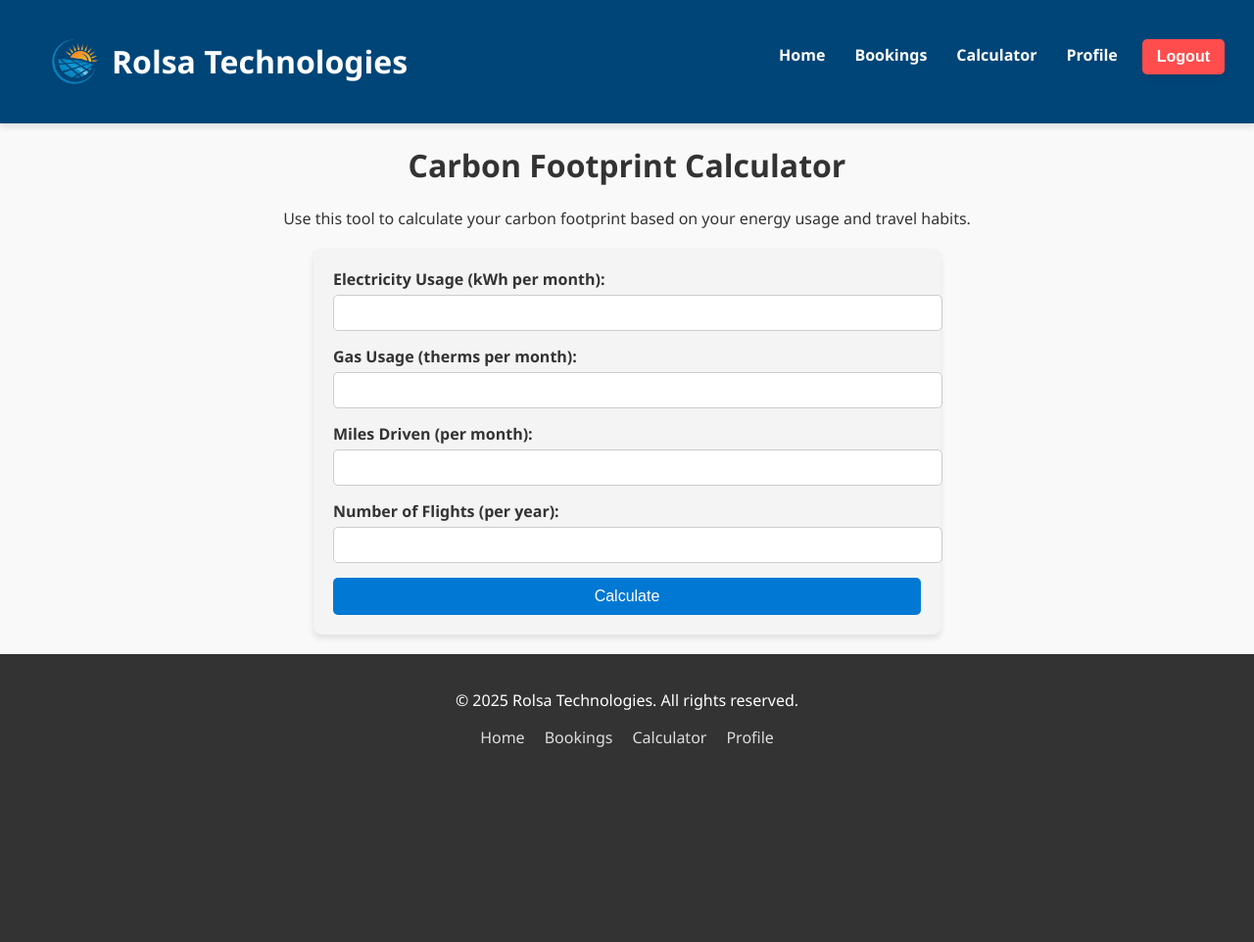
After one commit to MikkaHYT/Task-2, a Flask app: page /calculator in a window 1280 px wide. The commit adds this page. Shown: the top 962 px of the page at 98% size. Run offline with Flask 3, Linux system fonts and the light colour scheme; a user stored in the database is signed in.

Commit message:
add carbon footprint calculator and enhance profile booking features

```diff
--- a/main.py
+++ b/main.py
@@ -12,7 +12,7 @@ app.secret_key = 'secret'
 # Connect Database
 def connect_db():
     conn = connect('database.db')
-    conn.execute('CREATE TABLE IF NOT EXISTS users (name TEXT, password TEXT, email TEXT)')
+    conn.execute('CREATE TABLE IF NOT EXISTS users (name TEXT, password TEXT, email TEXT, address TEXT)')
     return conn
 
 # Insert Data
@@ -81,6 +81,7 @@ def login():
         if user and checkpw(password.encode('utf-8'), user[1]):
             session['username'] = name
             session['email'] = user[2]
+            session['address'] = user[3]
             flash('Logged in', 'success')
             return redirect(url_for('index'))
         else:
@@ -101,14 +102,34 @@ def profile():
     if request.method == 'POST':
         email = request.form['email']
         password = request.form['password']
-        if email and password:
+        address = request.form['address']
+        if email and password and address:
             hash_pw = hashpw(password.encode('utf-8'), gensalt())
             conn = connect_db()
-            conn.execute('UPDATE users SET email = ?, password = ? WHERE name = ?', (email, hash_pw, session['username']))
+            conn.execute('UPDATE users SET email = ?, password = ?, address = ? WHERE name = ?', (email, hash_pw, address, session['username']))
             conn.commit()
             conn.close()
-            flash('Email and password updated', 'success')
+            flash('Email, password, and address updated', 'success')
             session['email'] = email
+            session['address'] = address
+            return redirect(url_for('profile'))
+        elif email and address:
+            conn = connect_db()
+            conn.execute('UPDATE users SET email = ?, address = ? WHERE name = ?', (email, address, session['username']))
+            conn.commit()
+            conn.close()
+            flash('Email and address updated', 'success')
+            session['email'] = email
+            session['address'] = address
+            return redirect(url_for('profile'))
+        elif password and address:
+            hash_pw = hashpw(password.encode('utf-8'), gensalt())
+            conn = connect_db()
+            conn.execute('UPDATE users SET password = ?, address = ? WHERE name = ?', (hash_pw, address, session['username']))
+            conn.commit()
+            conn.close()
+            flash('Password and address updated', 'success')
+            session['address'] = address
             return redirect(url_for('profile'))
         elif email:
             conn = connect_db()
@@ -126,6 +147,14 @@ def profile():
             conn.close()
             flash('Password updated', 'success')
             return redirect(url_for('profile'))
+        elif address:
+            conn = connect_db()
+            conn.execute('UPDATE users SET address = ? WHERE name = ?', (address, session['username']))
+            conn.commit()
+            conn.close()
+            flash('Address updated', 'success')
+            session['address'] = address
+            return redirect(url_for('profile'))
         return redirect(url_for('profile'))
     if 'username' in session:
         return render_template('profile.html')
@@ -138,7 +167,16 @@ def profile():
 def booking():
     if request.method == "POST":
         if 'username' in session:
-        # Get form data
+            # Check if the user already has a booking
+            conn = connect_db()
+            cursor = conn.execute('SELECT * FROM bookings WHERE name = ?', (session['username'],))
+            existing_booking = cursor.fetchone()
+            conn.close()
+
+            if existing_booking:
+                flash('You already have a booking. Please delete it before creating a new one.', 'danger')
+                return redirect(url_for('booking'))
+            # Get form data
             name = session['username']
             fullname = request.form['name']
             email = request.form['email']
@@ -162,12 +200,34 @@ def booking():
         else:
             flash('You must be logged in to make a booking.', 'danger')
             return redirect(url_for('login'))
-    else:
+
+    elif request.method == "GET":
         if 'username' in session:
-            return render_template("booking.html")
+            # Retrieve booking details for the logged-in user
+            conn = connect_db()
+            cursor = conn.execute('SELECT * FROM bookings WHERE name = ?', (session['username'],))
+            booking = cursor.fetchone()
+            conn.close()
+
+            # Pass booking details to the template
+            if booking:
+                booking_data = {
+                    'name': booking[1],
+                    'email': booking[3],
+                    'phone': booking[4],
+                    'date': booking[5],
+                    'time': booking[6],
+                    'address': booking[7],
+                    'message': booking[8]
+                }
+                return render_template('booking.html', booking=booking_data)
+            else:
+                #flash('No bookings found.', 'danger')
+                return render_template('booking.html', booking=None)
         else:
-            flash('You must be logged in to create bookings.', 'danger')
+            flash('You must be logged in to view bookings.', 'danger')
             return redirect(url_for('login'))
+
 
 # Delete Booking
 @app.route("/delete-booking", methods=["POST"])
@@ -193,6 +253,26 @@ def deletebooking():
         flash('You must be logged in to delete a booking.', 'danger')
         return redirect(url_for('login'))
 
+@app.route('/calculator', methods=['GET', 'POST'])
+def calculator():
+    result = None
+    if request.method == 'POST':
+        # Get form data
+        electricity = float(request.form['electricity'])  # kWh per month
+        gas = float(request.form['gas'])  # therms per month
+        miles = float(request.form['miles'])  # miles driven per month
+        flights = int(request.form['flights'])  # number of flights per year
+
+        # Carbon footprint calculations (approximate values)
+        electricity_emissions = electricity * 0.453  # kg CO2 per kWh
+        gas_emissions = gas * 5.3  # kg CO2 per therm
+        miles_emissions = miles * 0.404  # kg CO2 per mile
+        flights_emissions = flights * 1100  # kg CO2 per flight
+
+        # Total annual emissions
+        result = round((electricity_emissions + gas_emissions + miles_emissions) * 12 + flights_emissions, 2)
+
+    return render_template('calculator.html', result=result)
 
 # Run Flask App
 if __name__ == '__main__':
--- a/static/css/main.css
+++ b/static/css/main.css
@@ -35,16 +35,23 @@ header {
     margin-right: 15px;
 }
 
+/* Navigation Bar Styles */
+.nav-bar {
+    display: flex; /* Use flexbox for alignment */
+    align-items: center; /* Center items vertically */
+    justify-content: flex-end; /* Align items to the right */
+    gap: 20px; /* Add spacing between buttons */
+}
+
 .nav-bar ul {
-    list-style: none;
-    margin: 0;
-    padding: 0;
-    display: flex;
-    gap: 20px;
+    display: flex; /* Use flexbox for the list */
+    list-style: none; /* Remove bullet points */
+    margin: 0; /* Remove default margin */
+    padding: 0; /* Remove default padding */
 }
 
 .nav-bar ul li {
-    display: inline;
+    margin: 0; /* Remove default margin */
 }
 
 .nav-bar ul li a {
@@ -60,14 +67,31 @@ header {
     background-color: #005a9e;
 }
 
+/* Logout Button Styling */
+/* Ensure the logout form aligns with the other nav items */
+.logout-form {
+    position: relative;
+    top: -5px;
+    left: 10px;
+    display: inline-block; /* Make the form behave like an inline element */
+    margin: 0; /* Remove any default margin */
+    padding: 0; /* Remove any default padding */
+}
+
+/* Style the logout button to match the other nav links */
 .logout-form button {
     background-color: #ff4d4d;
     color: white;
     border: none;
-    padding: 10px 15px;
+    padding: 10px 15px; /* Match the padding of the nav links */
     border-radius: 5px;
+    font-weight: bold;
+    font-size: 16px; /* Match the font size of the nav links */
     cursor: pointer;
     transition: background-color 0.3s;
+    text-align: center; /* Center the text */
+    display: inline-block; /* Make the button behave like an inline element */
+    line-height: 1; /* Ensure consistent vertical alignment */
 }
 
 .logout-form button:hover {
@@ -162,8 +186,10 @@ footer {
 
 #flash {
     position: absolute;
+    /*
     top: 465px;
     right: 1050px;
+    */
     animation: fadeOut 1.5s forwards 1.5s;
 }
 
@@ -196,3 +222,117 @@ footer {
     background-color: #004578;
     transform: scale(0.95);
 }
+
+/* Carbon Footprint Calculator Styles */
+form {
+    max-width: 600px;
+    margin: 20px auto;
+    padding: 20px;
+    background-color: #f4f4f4;
+    border-radius: 8px;
+    box-shadow: 0 4px 6px rgba(0, 0, 0, 0.1);
+}
+
+form div {
+    margin-bottom: 15px;
+}
+
+form label {
+    display: block;
+    font-weight: bold;
+    margin-bottom: 5px;
+}
+
+form input {
+    width: 100%;
+    padding: 10px;
+    border: 1px solid #ccc;
+    border-radius: 5px;
+}
+
+form button {
+    display: block;
+    width: 100%;
+    padding: 10px;
+    background-color: #0078d4;
+    color: white;
+    border: none;
+    border-radius: 5px;
+    font-size: 16px;
+    cursor: pointer;
+    transition: background-color 0.3s;
+}
+
+form button:hover {
+    background-color: #005a9e;
+}
+
+#profile-info {
+    text-align: center;
+}
+
+
+
+#booking-title {
+    text-align: center;
+}
+
+#view-booking {
+    text-align: center;
+}
+
+/* General Section Styling */
+.info-section {
+    background-color: #f4f4f4;
+    margin: 20px auto;
+    padding: 20px;
+    border-radius: 8px;
+    box-shadow: 0 4px 6px rgba(0, 0, 0, 0.1);
+    max-width: 800px;
+    text-align: left;
+}
+
+.info-section h2 {
+    color: #004578;
+    font-size: 24px;
+    margin-bottom: 15px;
+    text-align: center;
+}
+
+.info-section p {
+    font-size: 16px;
+    line-height: 1.6;
+    margin-bottom: 10px;
+    text-align: center;
+}
+
+.info-section ul {
+    list-style-type: disc;
+    padding-left: 20px;
+    margin-top: 10px;
+}
+
+.info-section ul li {
+    margin-bottom: 8px;
+    font-size: 16px;
+}
+
+/* Styled Hyperlinks */
+.styled-link {
+    color: #0078d4;
+    text-decoration: none;
+    font-weight: bold;
+    transition: color 0.3s, text-shadow 0.3s;
+}
+
+.styled-link:hover {
+    color: #005a9e;
+    text-shadow: 0 0 5px rgba(0, 120, 212, 0.5);
+}
+
+/* Center the entire page content */
+#index-info {
+    margin: 50px auto;
+    max-width: 900px;
+    text-align: center;
+}
--- a/templates/base.html
+++ b/templates/base.html
@@ -11,6 +11,37 @@
 <body>
     <header>
         <div class="header-container">
+            <div class="logo-container">
+                <img id="logo" src="./static/img/logo.png" alt="Rolsa Technologies Logo">
+                <h1>Rolsa Technologies</h1>
+            </div>
+            <nav class="nav-bar">
+                <ul>
+                    <li><a href="/">Home</a></li>
+                    <li><a href="/bookings">Bookings</a></li>
+                    <li><a href="/calculator">Calculator</a></li>
+                    {% if session['username'] %}
+                        <li><a href="/profile">Profile</a></li>
+                        <li>
+                            <form action="/logout" method="post" class="logout-form">
+                                <button type="submit">Logout</button>
+                            </form>
+                        </li>
+                    {% else %}
+                        <li><a href="/login">Login</a></li>
+                        <li><a href="/register">Register</a></li>
+                    {% endif %}
+                </ul>
+            </nav>
+        </div>
+    </header>
+    <main>
+        {% block content %}{% endblock %}
+    </main>
+    <footer>
+
+
+        <div class="footer-container">
             <div id="flash">
                 {% with messages = get_flashed_messages(with_categories=true) %}
                     {% if messages %}
@@ -34,40 +65,11 @@
                         });
                     </script>
                 </div>
-            <div class="logo-container">
-                <img id="logo" src="./static/img/logo.png" alt="Rolsa Technologies Logo">
-                <h1>Rolsa Technologies</h1>
-            </div>
-            <nav class="nav-bar">
-                <ul>
-                    <li><a href="/">Home</a></li>
-                    <li><a href="/bookings">Bookings</a></li>
-                    {% if session['username'] %}
-                        <li><a href="/profile">Profile</a></li>
-                        <li>
-                            <form action="/logout" method="post" class="logout-form">
-                                <button type="submit">Logout</button>
-                            </form>
-                        </li>
-                    {% else %}
-                        <li><a href="/login">Login</a></li>
-                        <li><a href="/register">Register</a></li>
-                    {% endif %}
-                </ul>
-            </nav>
-        </div>
-    </header>
-    <main>
-        {% block content %}{% endblock %}
-    </main>
-    <footer>
-
-
-        <div class="footer-container">
             <p>&copy; 2025 Rolsa Technologies. All rights reserved.</p>
             <ul class="footer-links">
                 <li><a href="/">Home</a></li>
                 <li><a href="/bookings">Bookings</a></li>
+                <li><a href="/profile">Calculator</a></li>
                 <li><a href="/profile">Profile</a></li>
             </ul>
         </div>
--- /dev/null
+++ b/templates/calculator.html
@@ -0,0 +1,32 @@
+{% extends "base.html" %}
+
+{% block content %}
+<div id="booking-title">
+<h1>Carbon Footprint Calculator</h1>
+<p>Use this tool to calculate your carbon footprint based on your energy usage and travel habits.</p>
+</div>
+<form method="post" action="/calculator">
+    <div>
+        <label for="electricity">Electricity Usage (kWh per month):</label>
+        <input type="number" id="electricity" name="electricity" step="0.1" required>
+    </div>
+    <div>
+        <label for="gas">Gas Usage (therms per month):</label>
+        <input type="number" id="gas" name="gas" step="0.1" required>
+    </div>
+    <div>
+        <label for="miles">Miles Driven (per month):</label>
+        <input type="number" id="miles" name="miles" step="0.1" required>
+    </div>
+    <div>
+        <label for="flights">Number of Flights (per year):</label>
+        <input type="number" id="flights" name="flights" required>
+    </div>
+    <button class="button-1" type="submit">Calculate</button>
+</form>
+
+{% if result %}
+    <h2>Your Carbon Footprint</h2>
+    <p><strong>Total Emissions:</strong> {{ result }} kg CO<sub>2</sub> per year</p>
+{% endif %}
+{% endblock %}
--- a/templates/login.html
+++ b/templates/login.html
@@ -9,6 +9,7 @@
         <input type="text" id="username" name="username" required>
         <label for="password">Password:</label>
         <input type="password" id="password" name="password" required>
+        <br> </br>
         <button type="submit">Login</button>
     </form>
 </div>
--- a/templates/profile.html
+++ b/templates/profile.html
@@ -6,6 +6,7 @@
             <h2>Profile</h2>
             <p>Username: {{ session['username'] }}</p>
             <p>Email: {{ session['email'] }}</p>
+            <p>Address: {{ session['address'] }}</p>
         </section>
         <section id="edit">
             <h2>Edit Profile</h2>
@@ -17,6 +18,9 @@
                 <label for="password">Password:</label>
                 <input type="password" id="password" name="password" value="{{ session['password'] }}">
                 <br> <br>
+                <label for="address">Address:</label>
+                <input type="address" id="address" name="address" value="{{ session['address'] }}">
+                <br> <br>
                 <button id="password" type="submit">Update</button>
             </form>
         </section>
```
Also changed, not shown: templates/booking.html (+22 -1 lines), templates/index.html (+28 -13 lines), database.db.
